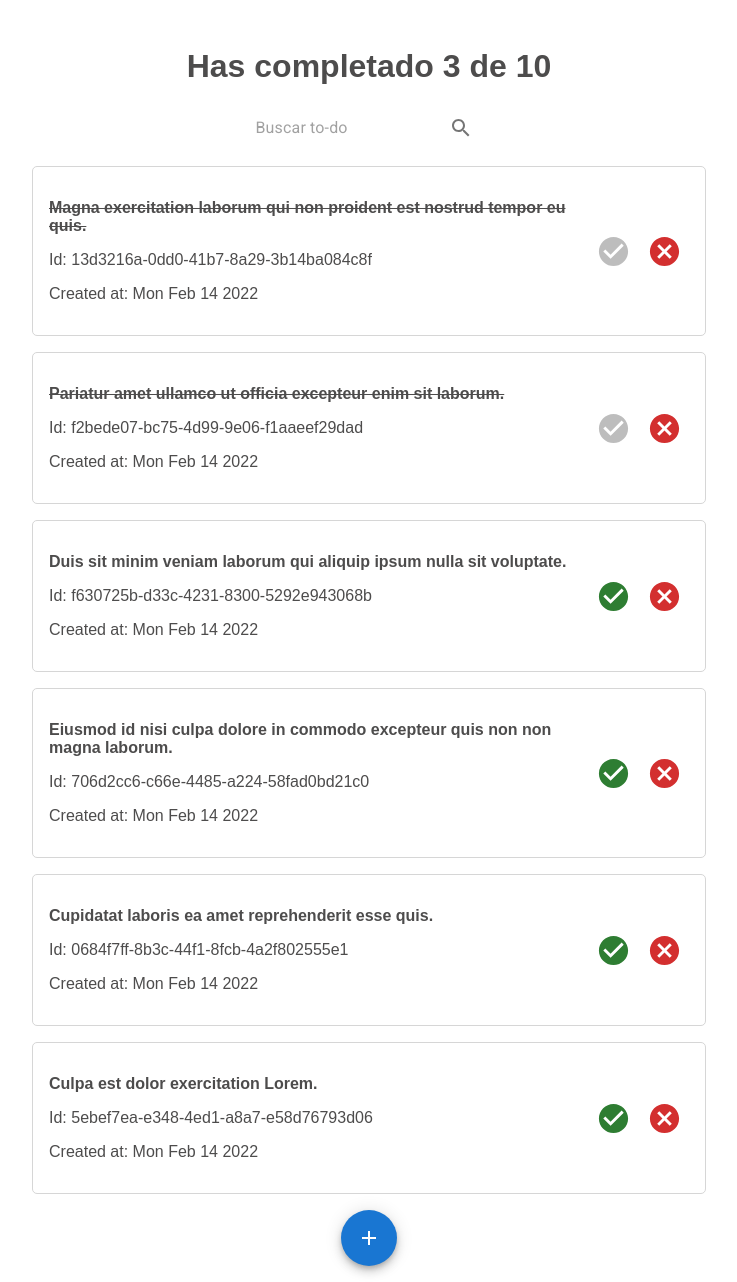
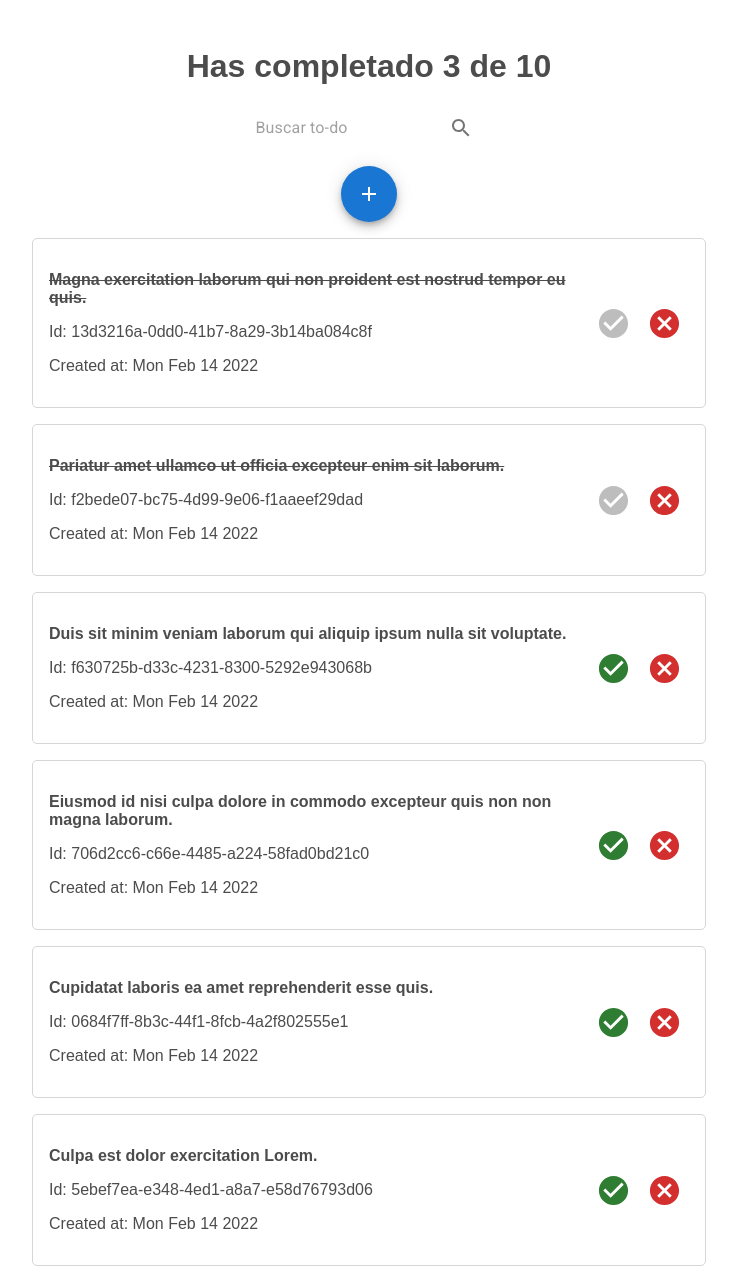
Before and after one commit to JoDaUT/To-Do-App-React, a React (Create React App) app: page / in a window 1280 px wide. Shown: the whole page, without its empty margins (271-1008 px from the left). Built offline with nearby package versions, Linux system fonts and the light colour scheme.

Commit message:
Add create button at the top

```diff
--- a/src/components/App.js
+++ b/src/components/App.js
@@ -9,8 +9,8 @@ export default function App() {
 		<React.Fragment>
 			<ToDoCounter></ToDoCounter>
 			<ToDoSearch></ToDoSearch>
+			<ToDoCreateButton></ToDoCreateButton>
 			<ToDoList></ToDoList>
-			<ToDoCreateButton></ToDoCreateButton>
 		</React.Fragment>
 	);
 }
```
